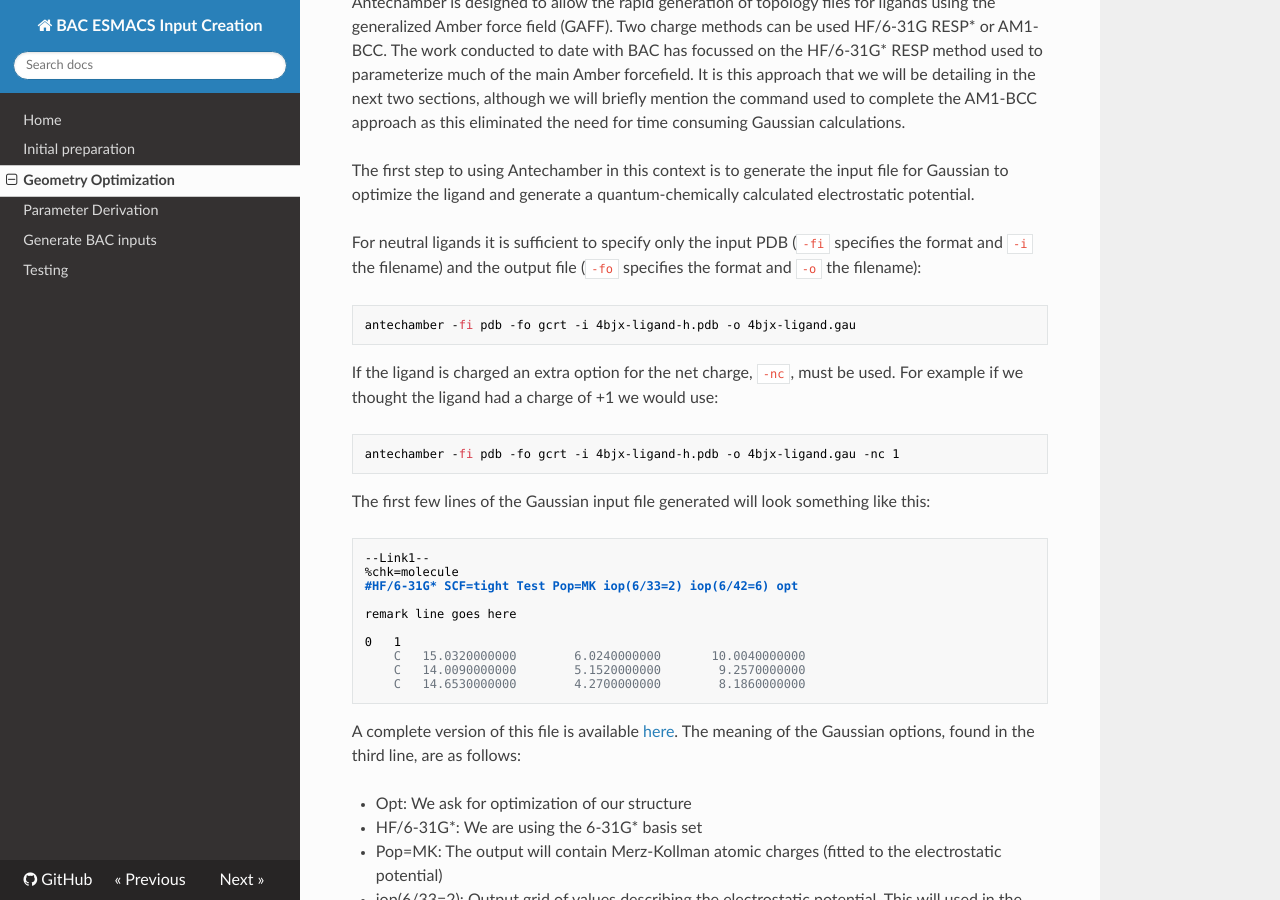
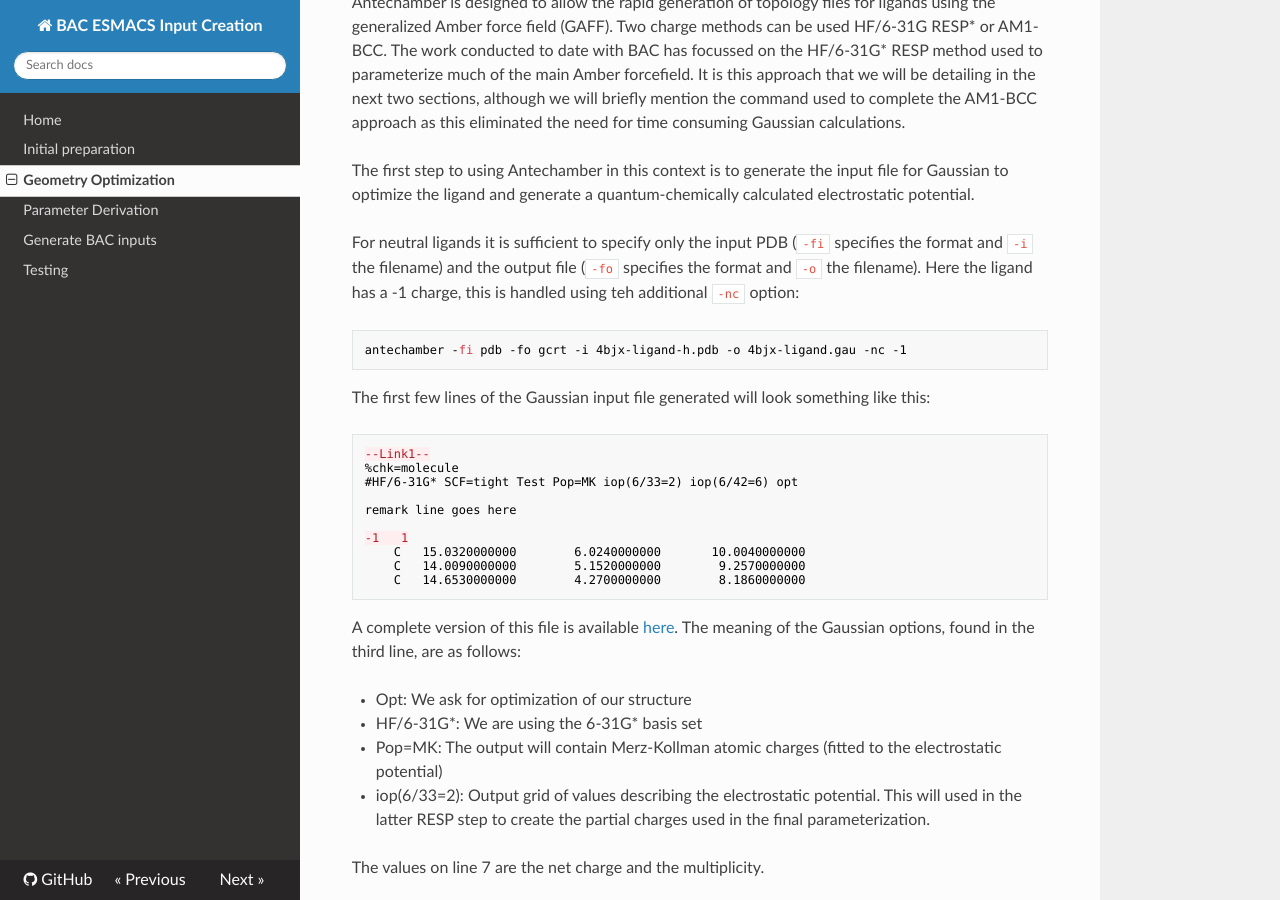
Before and after one commit to UCL-CCS/esmacs-input-creation-docs, an MkDocs documentation site: the page built from docs/geometry_optimization.md, in a window 1280 px wide and 900 px high, scrolled down 414 px. Built offline with MkDocs 1.6.1, drawn with Linux system fonts in a browser that asks for light colours; nearby versions of some CDN libraries; old or Windows-style settings are respelled for this version of MkDocs.

Commit message:
Update to correctly assign charge to the ligand

````diff
--- a/docs/geometry_optimization.md
+++ b/docs/geometry_optimization.md
@@ -19,17 +19,10 @@
 
 The first step to using Antechamber in this context is to generate the input file for Gaussian to optimize the ligand and generate a quantum-chemically calculated electrostatic potential.
 
-For neutral ligands it is sufficient to specify only the input PDB (`-fi` specifies the format and `-i` the filename) and the output file (`-fo` specifies the format and `-o` the filename):
+For neutral ligands it is sufficient to specify only the input PDB (`-fi` specifies the format and `-i` the filename) and the output file (`-fo` specifies the format and `-o` the filename). Here the ligand has a -1 charge, this is handled using teh additional `-nc` option:
 
 ```
-antechamber -fi pdb -fo gcrt -i 4bjx-ligand-h.pdb -o 4bjx-ligand.gau
-```
-
-If the ligand is charged an extra option for the net charge, `-nc`, must be used.
-For example if we thought the ligand had a charge of +1 we would use:
-
-```
-antechamber -fi pdb -fo gcrt -i 4bjx-ligand-h.pdb -o 4bjx-ligand.gau -nc 1
+antechamber -fi pdb -fo gcrt -i 4bjx-ligand-h.pdb -o 4bjx-ligand.gau -nc -1
 ```
 
 The first few lines of the Gaussian input file generated will look something like this:
@@ -41,7 +34,7 @@
 
 remark line goes here
 
-0   1
+-1   1
     C   15.0320000000        6.0240000000       10.0040000000
     C   14.0090000000        5.1520000000        9.2570000000
     C   14.6530000000        4.2700000000        8.1860000000
````
Also changed, not shown: 1 other file.
